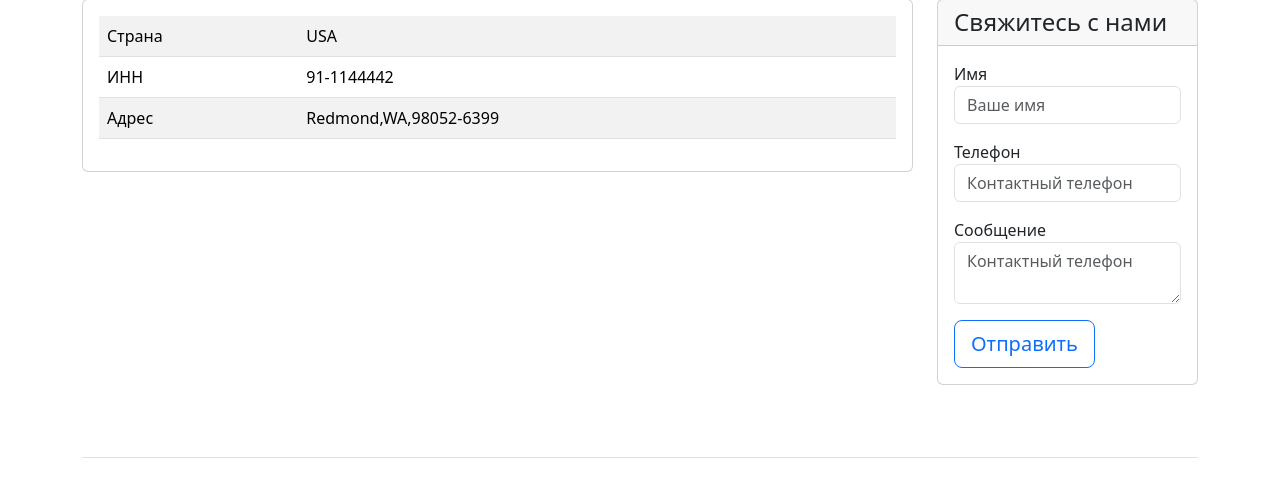
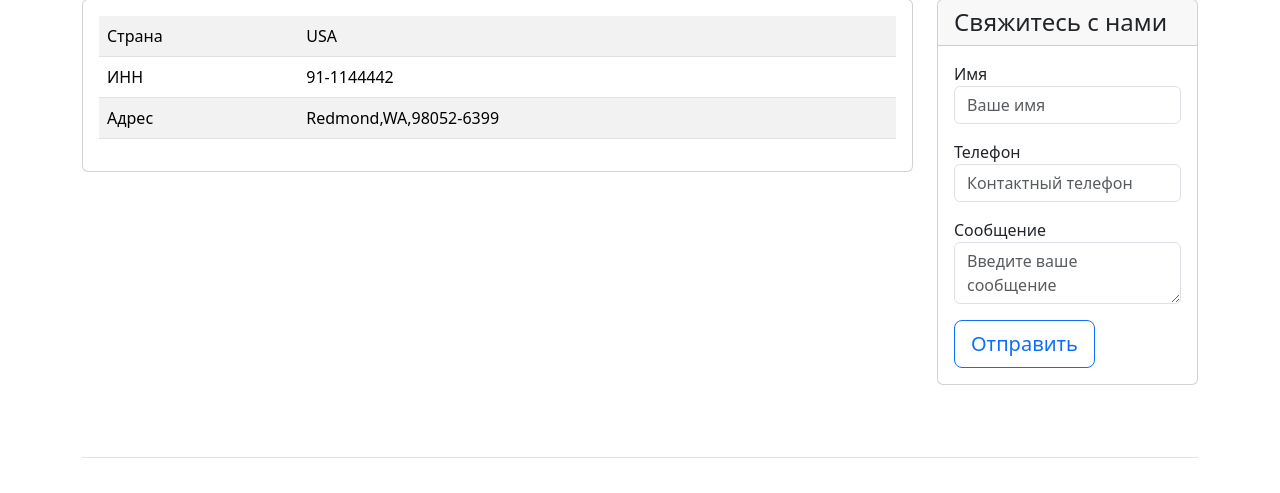
Before and after one commit to Daniil-Tarasov/Web-shop, a Django app: page /contacts/ in a window 1280 px wide. Shown: the part 239-732 px from the top of the page. Run offline with Django 5.2, Linux system fonts and the light colour scheme; some libraries are stand-ins or nearby versions.

Commit message:
fxs contacts

```diff
--- a/catalog/templates/contacts.html
+++ b/catalog/templates/contacts.html
@@ -59,7 +59,7 @@
                         </div>
                         <div class="mb-3">
                             <label for="message">Сообщение</label>
-                            <textarea type="text" name="message" class="form-control" id="message" placeholder="Контактный телефон" required></textarea>
+                            <textarea type="text" name="message" class="form-control" id="message" placeholder="Введите ваше сообщение" required></textarea>
                         </div>
                         <button type="submit" class="btn btn-lg btn-block btn-outline-primary">Отправить</button>
                     </form>
```
